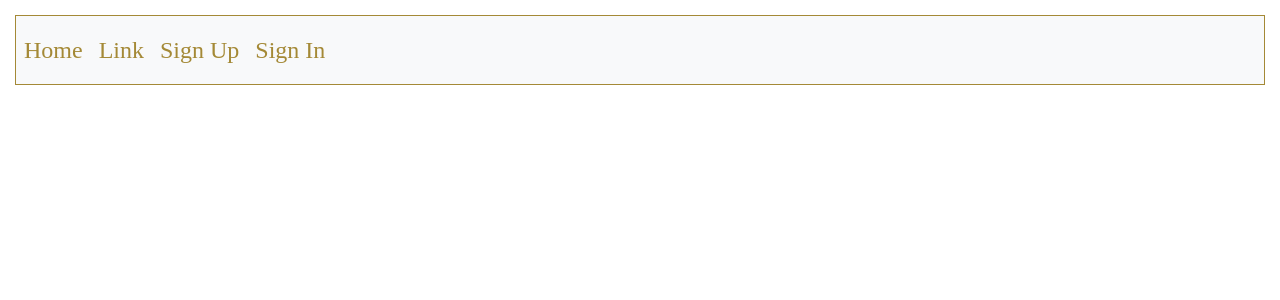
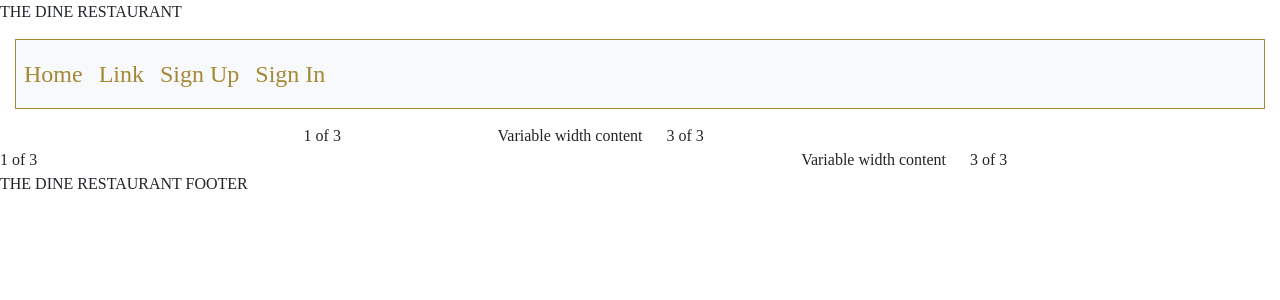
Before and after one commit to chathugaj/Delicious, a Django app: page / in a window 1280 px wide. Shown: the top 300 px of the page. Run offline with Django 4.2, Linux system fonts and the light colour scheme; some libraries are stand-ins or nearby versions; some web fonts are replaced.

Commit message:
Added basic structure of home page

```diff
--- a/The_Dine_restaurant/settings.py
+++ b/The_Dine_restaurant/settings.py
@@ -34,6 +34,8 @@ AUTHENTICATION_BACKENDS = [
     'django.contrib.auth.backends.ModelBackend',
     'allauth.account.auth_backends.AuthenticationBackend',
 ]
+
+LOGIN_REDIRECT_URL = "/"
 
 # Application definition
 
--- a/home/templates/home/index.html
+++ b/home/templates/home/index.html
@@ -1,6 +1,28 @@
 {% extends "base.html" %}
 
 {% block content %}
-
-
+<div class="container">
+  <div class="row justify-content-md-center">
+    <div class="col col-lg-2">
+      1 of 3
+    </div>
+    <div class="col-md-auto">
+      Variable width content
+    </div>
+    <div class="col col-lg-2">
+      3 of 3
+    </div>
+  </div>
+  <div class="row">
+    <div class="col">
+      1 of 3
+    </div>
+    <div class="col-md-auto">
+      Variable width content
+    </div>
+    <div class="col col-lg-2">
+      3 of 3
+    </div>
+  </div>
+</div>
 {% endblock %}
--- a/templates/base.html
+++ b/templates/base.html
@@ -23,6 +23,7 @@
 
 <body>
     <!-- Navbar -->
+    {% include 'includes/header.html' %}
     {% include 'includes/navbar.html' %}
 
     <main>
@@ -37,6 +38,8 @@
     <script src="https://kit.fontawesome.com/31e34e6a2a.js" crossorigin="anonymous"></script>
     {% endblock %}
 
+    {% include 'includes/footer.html' %}
+
 </body>
 
 </html>
--- /dev/null
+++ b/templates/includes/footer.html
@@ -0,0 +1,6 @@
+{% load static %}
+
+
+<div>
+  THE DINE RESTAURANT FOOTER
+</div>
--- /dev/null
+++ b/templates/includes/header.html
@@ -0,0 +1,6 @@
+{% load static %}
+
+
+<div>
+  THE DINE RESTAURANT
+</div>
```
Also changed, not shown: db.sqlite3.
